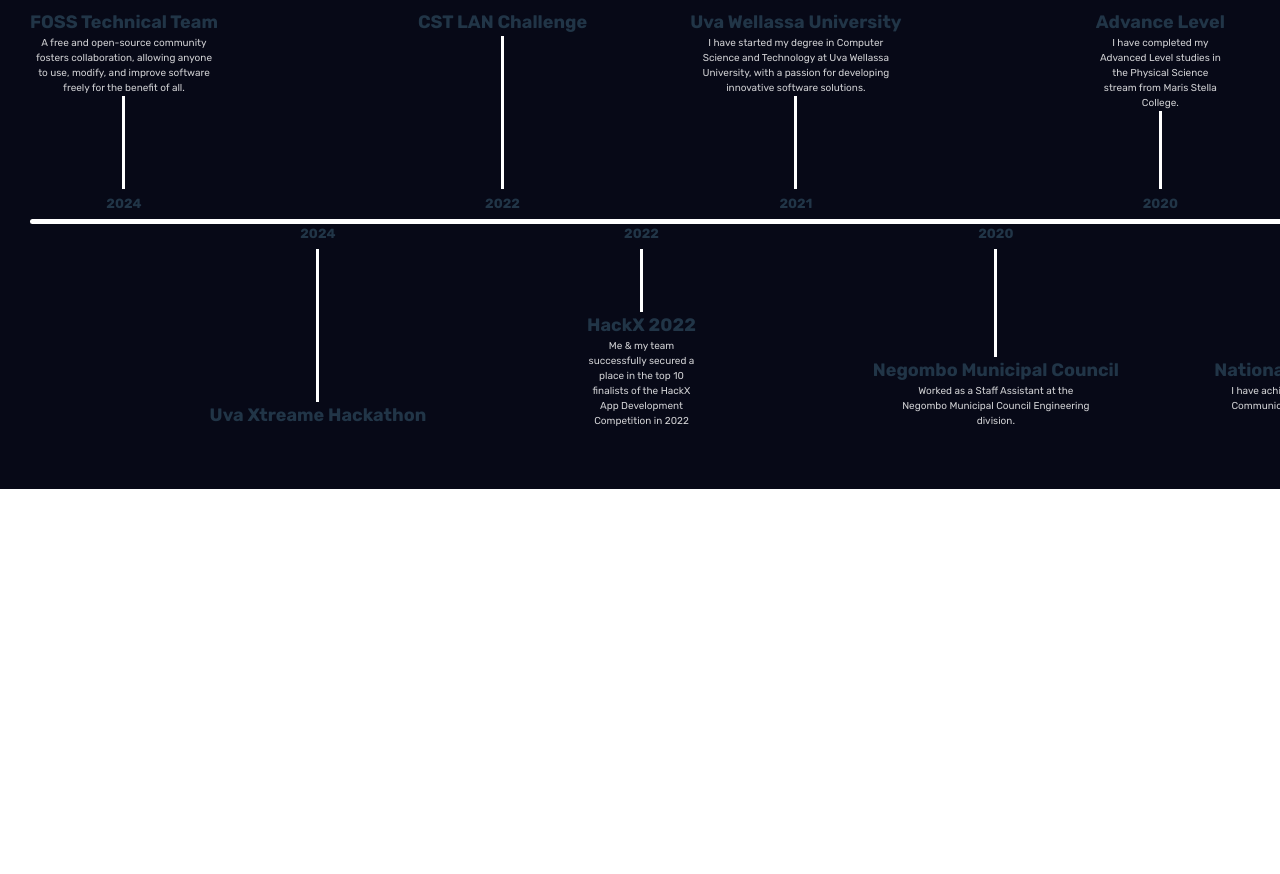
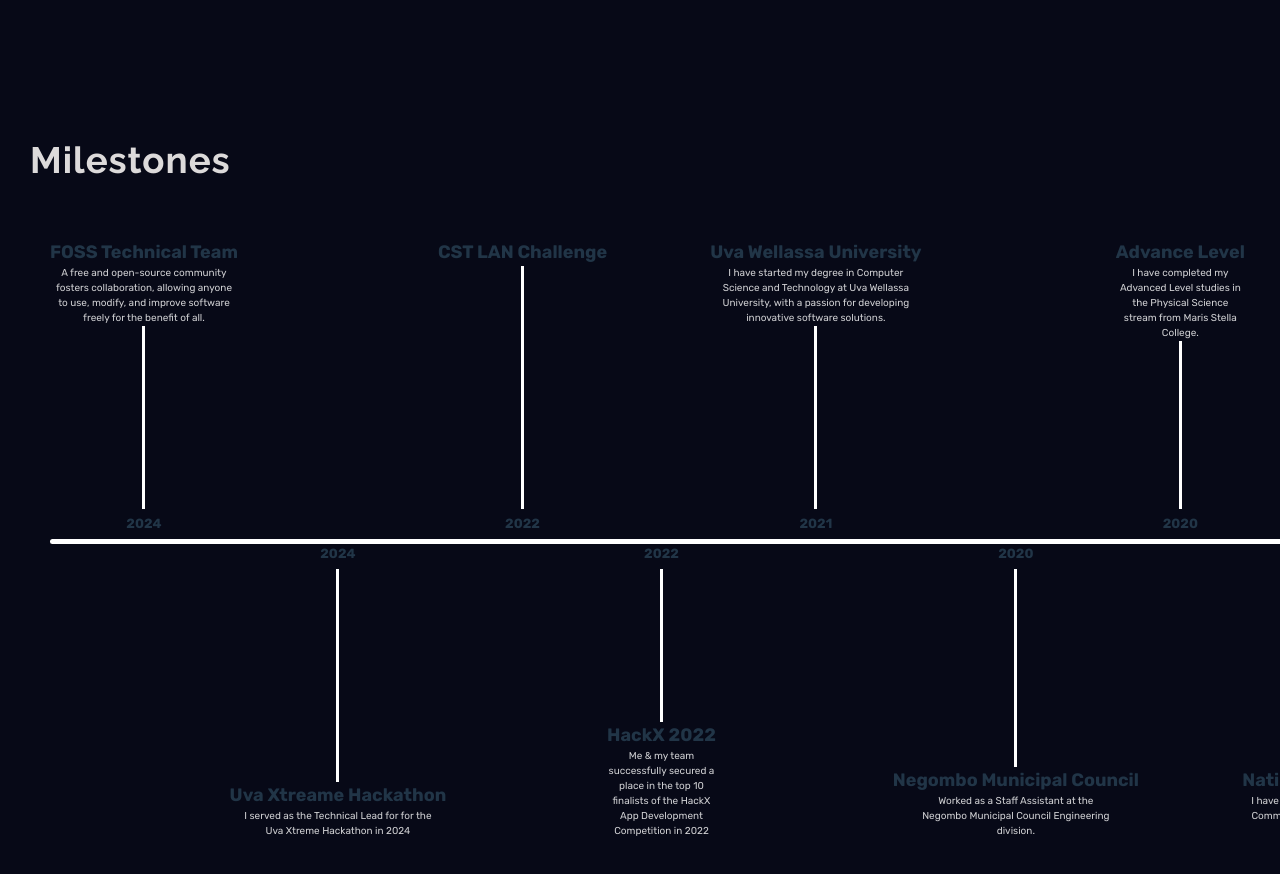
Before and after one commit to sachinduKavi/my-portfolio, a React (Vite) app: page / in a window 1280 px wide. Shown: the part 1860-2734 px from the top of the page. Before the commit the page ends 2349 px from the top, so only its background shows below. Built offline with nearby package versions, Linux system fonts and the light colour scheme.

Commit message:
milstone

```diff
--- a/src/data/user.tsx
+++ b/src/data/user.tsx
@@ -12,7 +12,7 @@
     projects: Array<{
         name: string,
         description: string,
-        image: string,
+        image: string | null,
         date: Date
     }>,
     timeline: Array<{
@@ -80,6 +80,20 @@
             date: new Date('2024-03-20')
         },
 
+        {
+            name: 'Divisional Budget Management System',
+            description: 'This desktop application is designed to streamline the management of divisional budgets for electronic items within the Negombo Municipal Council.',
+            date: new Date('2024-03-20'),
+            image: null
+        },
+
+        {
+            name: 'Fuel Management System',
+            description: 'In response to the past economic crisis in Sri Lanka, a fuel usage tracking system has been implemented by me for vehicles operated by the Negombo Municipal Council.',
+            date: new Date('2024-03-20'),
+            image: null
+        }
+
 
     ],
 
@@ -93,7 +107,7 @@
 
         {
             title: 'Uva Xtreame Hackathon',
-            description: '',
+            description: 'I served as the Technical Lead for for the Uva Xtreme Hackathon in 2024',
             start: '2024',
             end: null
         },
@@ -134,7 +148,7 @@
         },
 
         {
-            title: 'National Victory Campus',
+            title: 'Nation Victory Campus',
             description: 'I have achieved a diploma in Information Communication Technology from Nation Victory Campus.',
             start: '2017',
             end: null
--- a/src/index.css
+++ b/src/index.css
@@ -116,7 +116,7 @@
 }
 
 .container {
-  margin: 30px 0;
+  margin: 100px 0;
 }
 
 @media only screen and (max-width: 800px) {
--- a/src/styles/timeline.css
+++ b/src/styles/timeline.css
@@ -1,14 +1,14 @@
 .timeline-wrapper {
     width: 100%;
-    margin: 20px 0;
+    margin: 100px 0;
     display: flex;
     flex-direction: column;
 }
 
 .timeline-wrapper .timeline-slider {
     width: 100%;
-    height: 500px;
-    padding: 10px;
+    height: 700px;
+    /* padding: 10px; */
     display: flex;
     flex-direction: column;
     justify-content: center;
@@ -21,6 +21,7 @@
     width: fit-content;
     z-index: 0;
     height: 100%;
+    margin: 50px;
     position: relative;
     display: flex;
     flex-direction: row;
```
